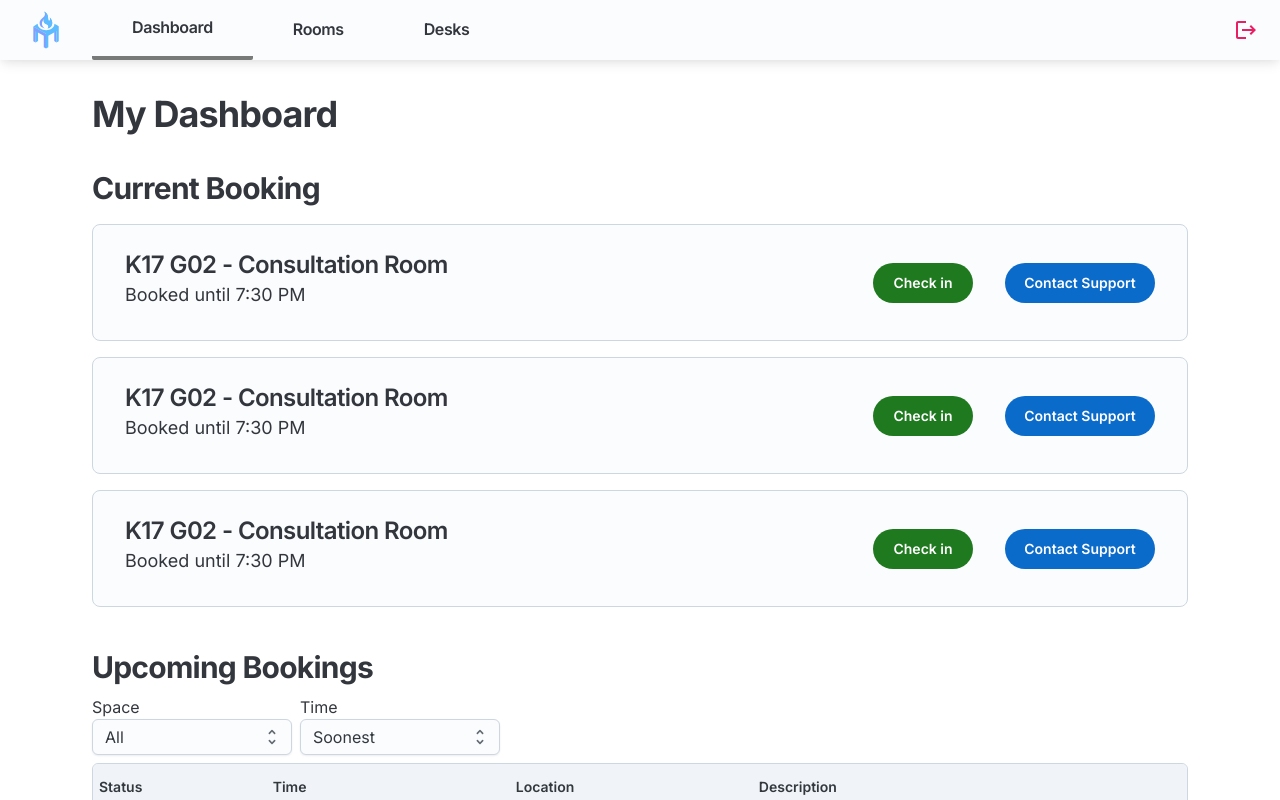
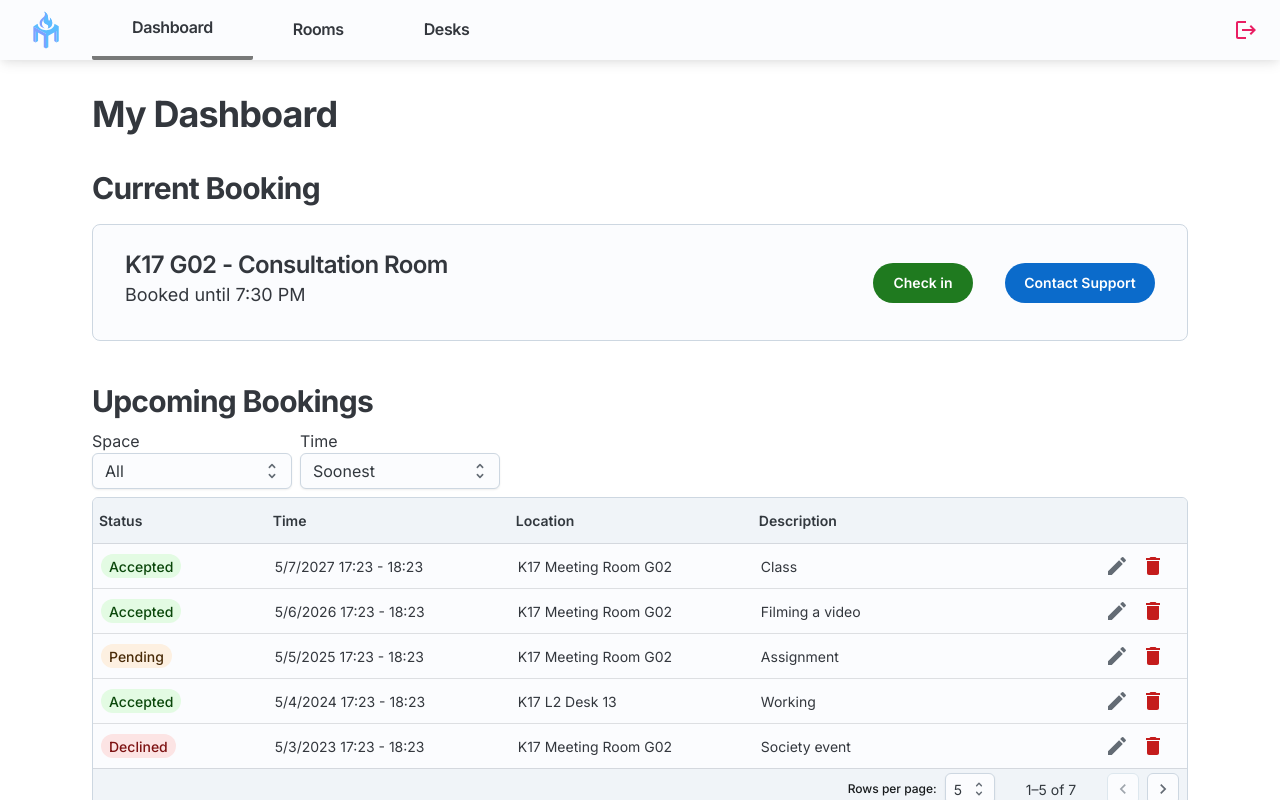
Before and after one commit to unsw-cse-comp99-3900/capstone-project-3900h13bfrancophiles, a Next.js app in the folder frontend/: page /dashboard in a window 1280 px wide. Shown: the top 800 px of the page. Built offline with nearby package versions, Linux system fonts and the light colour scheme.

Commit message:
more fixes for Demo A (#22)
* make login flash

* fix upcoming booking sort

* move components out

* fix broken imports

* fix logo href

* fix logo href again??

```diff
--- a/frontend/app/(pages)/(margin)/dashboard/page.tsx
+++ b/frontend/app/(pages)/(margin)/dashboard/page.tsx
@@ -17,14 +17,6 @@ export default function Dashboard() {
             room="K17 G02 - Consultation Room"
             time="7:30 PM"
           />
-          <CurrentBookingCard
-            room="K17 G02 - Consultation Room"
-            time="7:30 PM"
-          />
-          <CurrentBookingCard
-            room="K17 G02 - Consultation Room"
-            time="7:30 PM"
-          />
         </Stack>
       </Box>
       <Box>
--- a/frontend/app/(pages)/(margin)/layout.tsx
+++ b/frontend/app/(pages)/(margin)/layout.tsx
@@ -1,6 +1,3 @@
-import ThemeRegistry from '@/app/ThemeRegistry';
-import NavBar from '@/app/components/NavBar';
-import MobileNavBar from '@/app/components/MobileNavBar';
 import React from 'react';
 import {Stack} from "@mui/joy";
 
--- a/frontend/app/(pages)/desks/page.tsx
+++ b/frontend/app/(pages)/desks/page.tsx
@@ -1,6 +1,6 @@
 'use client';
 
-import FloorPlanViewer from "@/app/components/FloorPlanViewer";
+import FloorPlanViewer from "@/components/FloorPlanViewer";
 import { Tab, TabList, TabPanel, Tabs } from "@mui/joy";
 import { deskData } from '@/app/data';
 import * as React from 'react';
--- a/frontend/components/MobileNavBar.tsx
+++ b/frontend/components/MobileNavBar.tsx
@@ -33,7 +33,7 @@ const NavBar = () => {
           justifyContent="space-between"
           alignItems="center"
         >
-          <Link component={NextLink} href="/frontend/public">
+          <Link component={NextLink} href="/">
             <AspectRatio
               variant="plain"
               ratio="15/12"
--- a/frontend/components/NavBar.tsx
+++ b/frontend/components/NavBar.tsx
@@ -54,7 +54,7 @@ export default function NavBar() {
         alignItems="center"
         px={2}
       >
-        <Link component={NextLink} href="/frontend/public">
+        <Link component={NextLink} href="/">
           <AspectRatio
             variant="plain"
             ratio="15/12"
```
